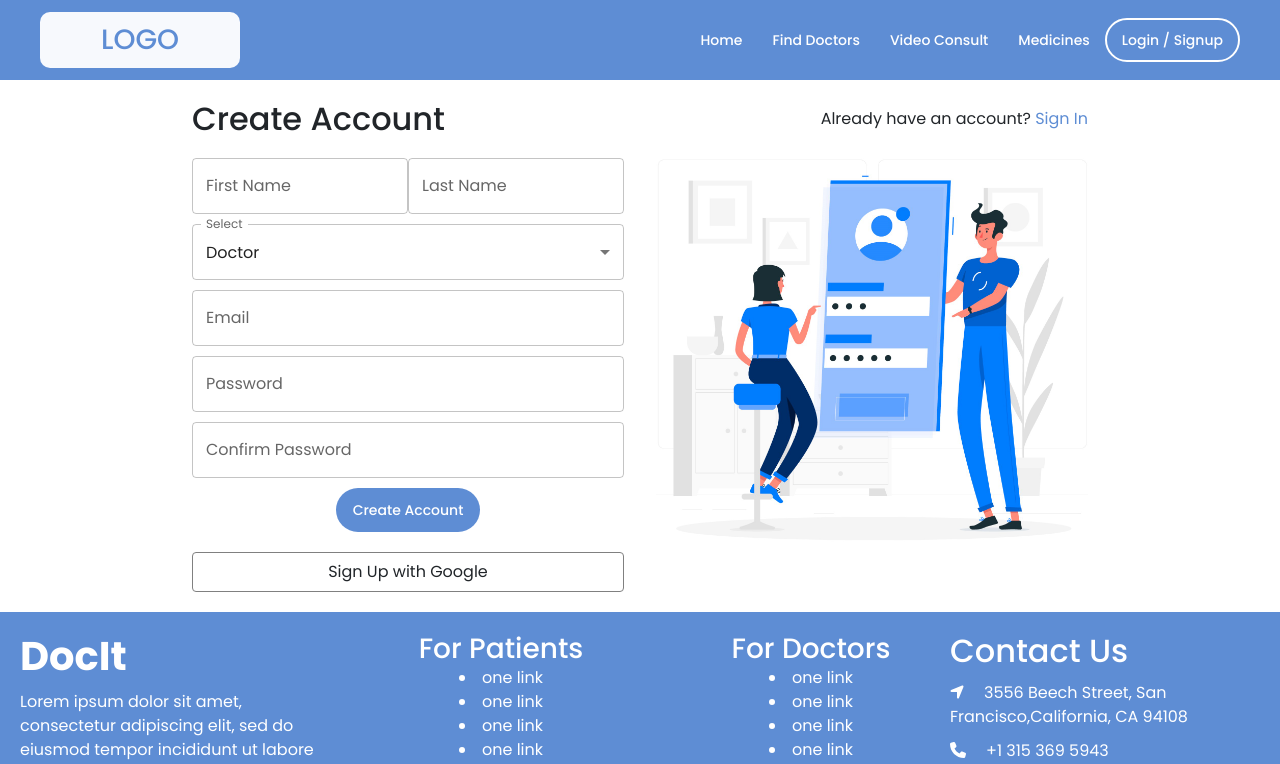
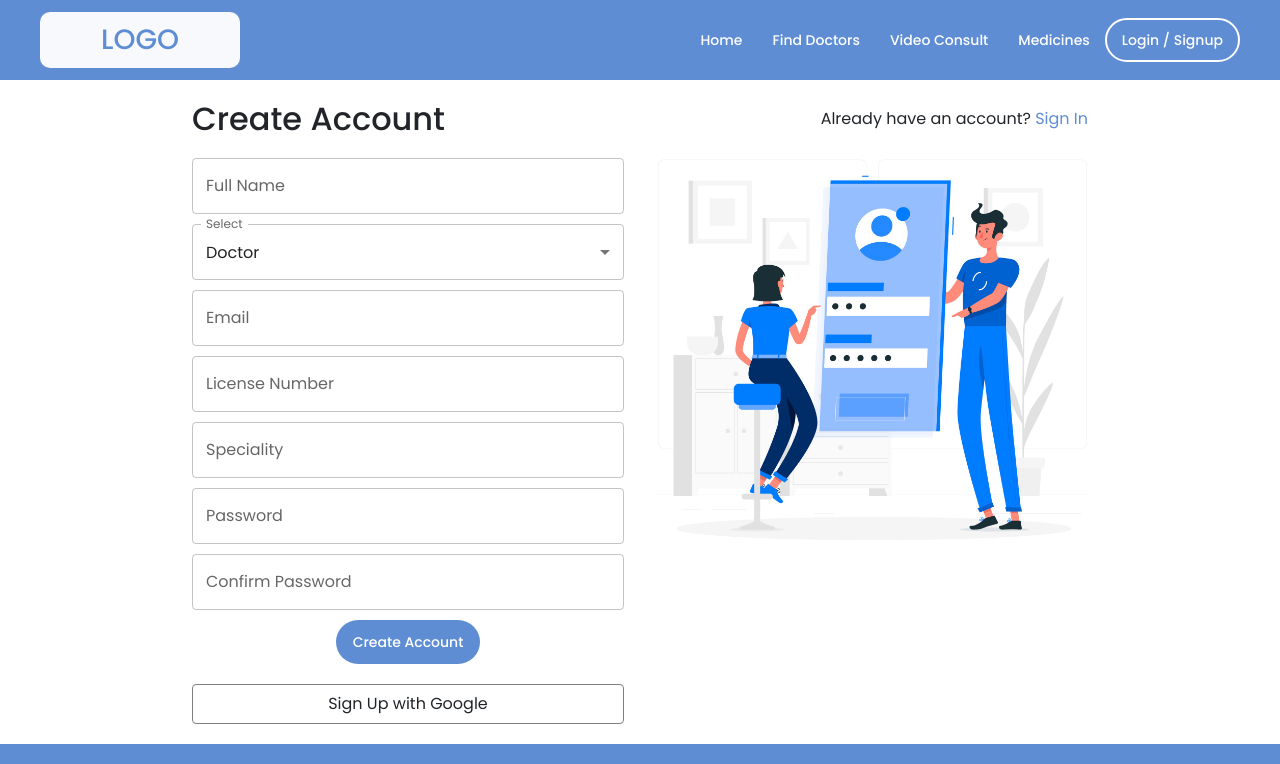
Before and after one commit to A-singh07/project-x, a React (Create React App) app: page /login in a window 1280 px wide. Shown: the top 764 px of the page. Built offline with nearby package versions, Linux system fonts and the light colour scheme.

Commit message:
signup form fix

```diff
--- a/src/components/LoginSignupComp/SignupForm.js
+++ b/src/components/LoginSignupComp/SignupForm.js
@@ -1,4 +1,4 @@
-import React from 'react'
+import { usestate } from 'react'
 import styles from './LoginSignupComp.module.css'
 import ButtonCustom from '../buttonCustom/ButtonCustom'
 import CreateAccountImg from '../../assets/CreateAccount.jpg'
@@ -15,16 +15,16 @@ const SignupForm = () => {
   // }
   const options = [
     {
-      value: 'Doctor',
+      value: 'doctor',
       label: 'Doctor',
     },
     {
-      value: 'Patient',
+      value: 'patient',
       label: 'Patient',
     },
   ];
 
-  const [option, setOption] = React.useState('Doctor');
+  const [option, setOption] = useState('doctor');
 
   const handleChange = (event) => {
     setOption(event.target.value);
@@ -39,10 +39,7 @@ const SignupForm = () => {
       <div className={styles.LSInner}>
         <div className={styles.LSLeft}>
           <form action="">
-            <div id={styles.names} className={styles.NameInputCont}>
-              <TextField id="standard-basic" label="First Name" fullWidth />
-              <TextField id="standard-basic" label="Last Name" fullWidth />
-            </div>
+            <TextField style={{ marginBottom: "10px" }} id="standard-basic" label="Full Name" fullWidth />
             {/* <select name="" id="">
               <option id={styles.disabled} value="Select" disabled selected hidden>Select</option>
               <option value="Doctor">Doctor</option>
@@ -51,12 +48,11 @@ const SignupForm = () => {
             <TextField
               style={{ marginBottom: "10px" }}
               fullWidth
-              id="outlined-select-currency"
+              id="outlined-select-user"
               select
               label="Select"
               value={option}
               onChange={handleChange}
-            // helperText="Please select your currency"
             >
               {options.map((option) => (
                 <MenuItem key={option.value} value={option.value}>
@@ -65,9 +61,15 @@ const SignupForm = () => {
               ))}
             </TextField>
             <TextField style={{ marginBottom: "10px" }} id="standard-basic" label="Email" fullWidth />
+            {
+              option === 'doctor' &&
+              <>
+                <TextField style={{ marginBottom: "10px" }} id="standard-basic" label="License Number" fullWidth />
+                <TextField style={{ marginBottom: "10px" }} id="standard-basic" label="Speciality" fullWidth />
+              </>
+            }
             <TextField style={{ marginBottom: "10px" }} id="standard-basic" label="Password" fullWidth />
             <TextField style={{ marginBottom: "10px" }} id="standard-basic" label="Confirm Password" fullWidth />
-            {/* <input id={styles.CPass} type="text" placeholder="Confirm Password" /> */}
           </form>
           <div className={styles.CABtn}>
             <ButtonCustom primaryBtn btnText="Create Account" />
```
Also changed, not shown: 1 other file (tests, documents, lock files or other folders).
